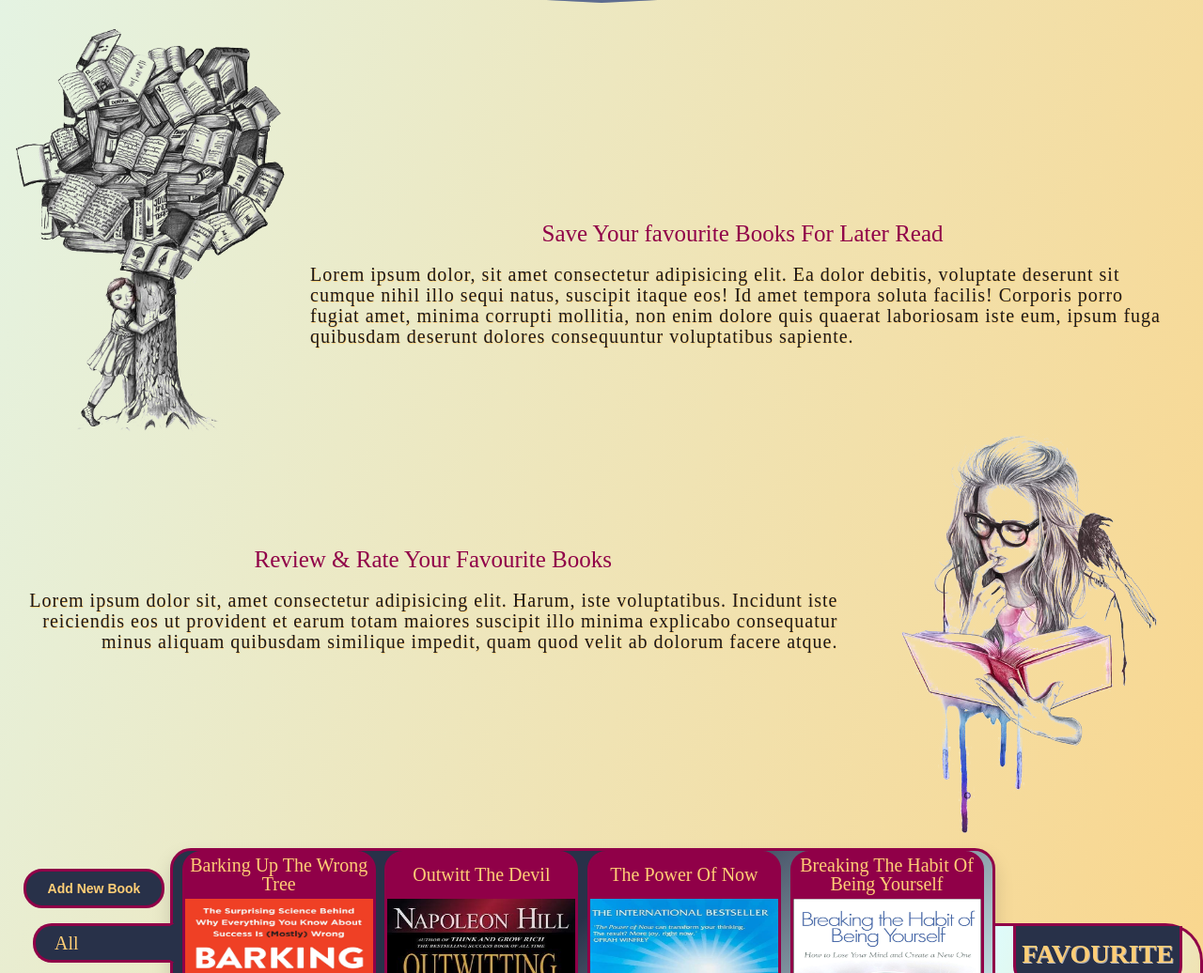
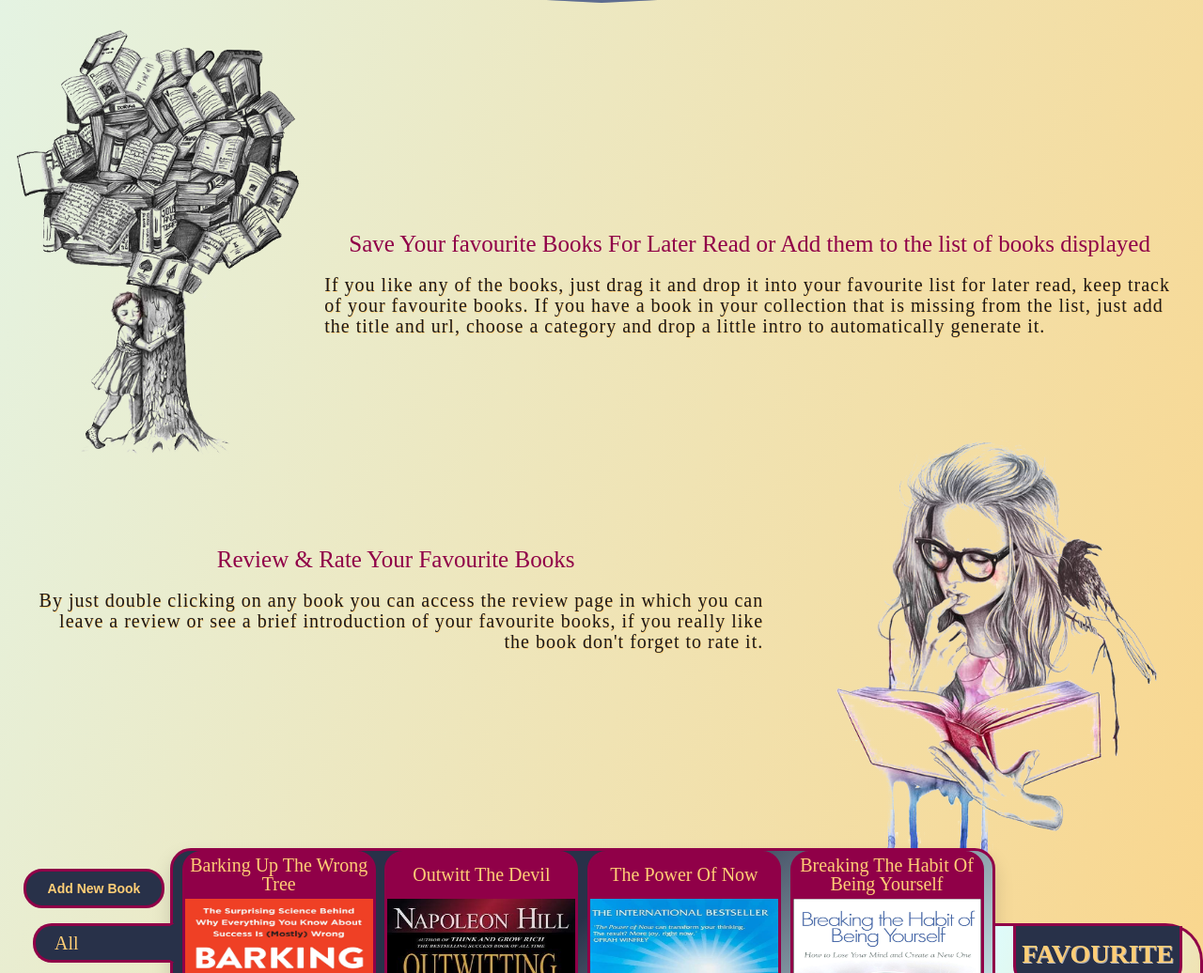
Before and after one commit to KarimBertacche/Lambda-Build-Week, a website: page index.html in a window 1280 px wide. Shown: the part 1480-2516 px from the top of the page at 94% size. Drawn offline with Linux system fonts and the light colour scheme; files whose address does not match are found by name.

```diff
--- a/index.html
+++ b/index.html
@@ -77,9 +77,9 @@
                         <img class="feature-img" src="./images/girlEmbracingTree.png" alt="">
                     </figure>
                     <div class="feature-content">
-                        <h2 class="heading-secondary">Save Your favourite Books For Later Read</h2>
+                        <h2 class="heading-secondary">Save Your favourite Books For Later Read or Add them to the list of books displayed</h2>
                         <p class="feature-text">
-                            Lorem ipsum dolor, sit amet consectetur adipisicing elit. Ea dolor debitis, voluptate deserunt sit cumque nihil illo sequi natus, suscipit itaque eos! Id amet tempora soluta facilis! Corporis porro fugiat amet, minima corrupti mollitia, non enim dolore quis quaerat laboriosam iste eum, ipsum fuga quibusdam deserunt dolores consequuntur voluptatibus sapiente.
+                            If you like any of the books, just drag it and drop it into your favourite list for later read, keep track of your favourite books. If you have a book in your collection that is missing from the list, just add the title and url, choose a category and drop a little intro to automatically generate it.
                         </p>
                     </div>
                 </div>
@@ -90,7 +90,7 @@
                     <div class="feature-content">
                         <h2 class="heading-secondary">Review & Rate Your Favourite Books</h2>
                         <p class="feature-text">
-                            Lorem ipsum dolor sit, amet consectetur adipisicing elit. Harum, iste voluptatibus. Incidunt iste reiciendis eos ut provident et earum totam maiores suscipit illo minima explicabo consequatur minus aliquam quibusdam similique impedit, quam quod velit ab dolorum facere atque.
+                            By just double clicking on any book you can access the review page in which you can leave a review or see a brief introduction of your favourite books, if you really like the book don't forget to rate it.
                         </p>
                     </div>
                 </div>
```
